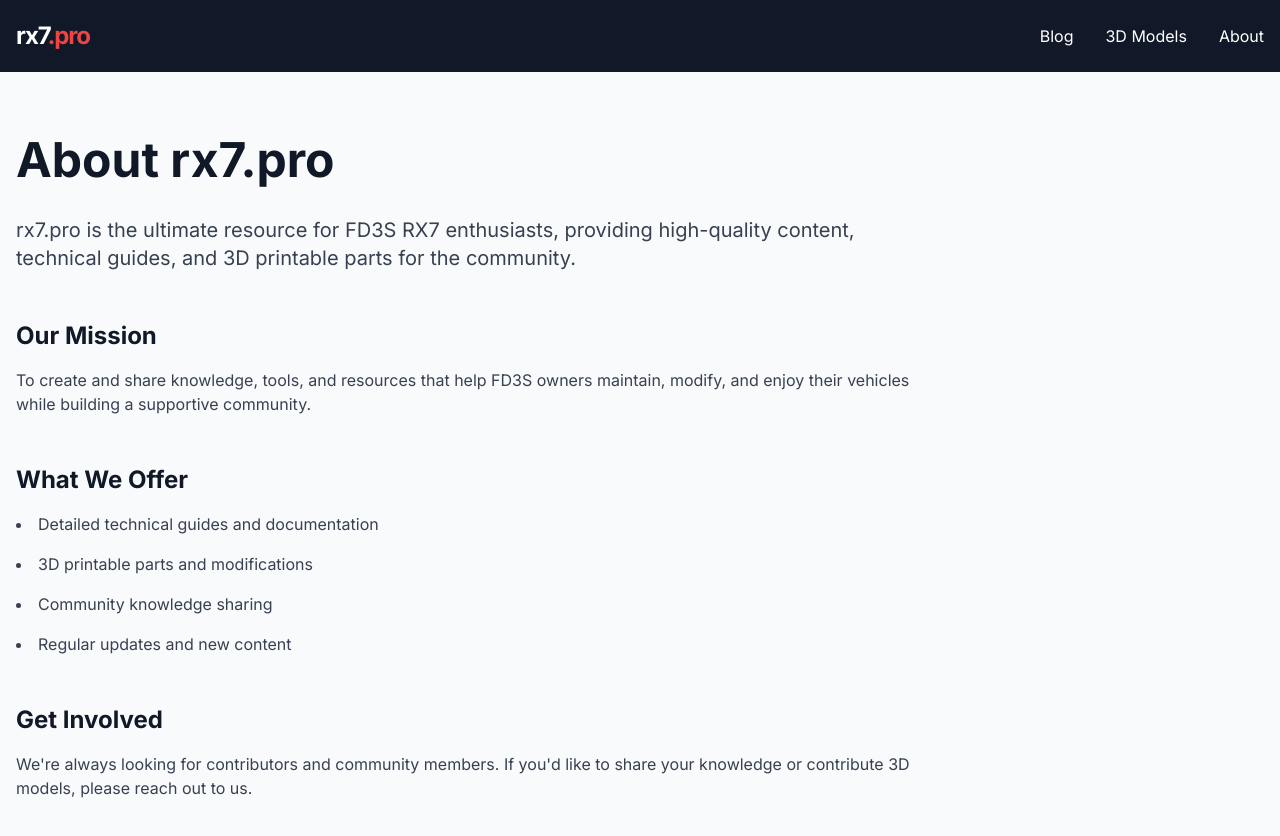
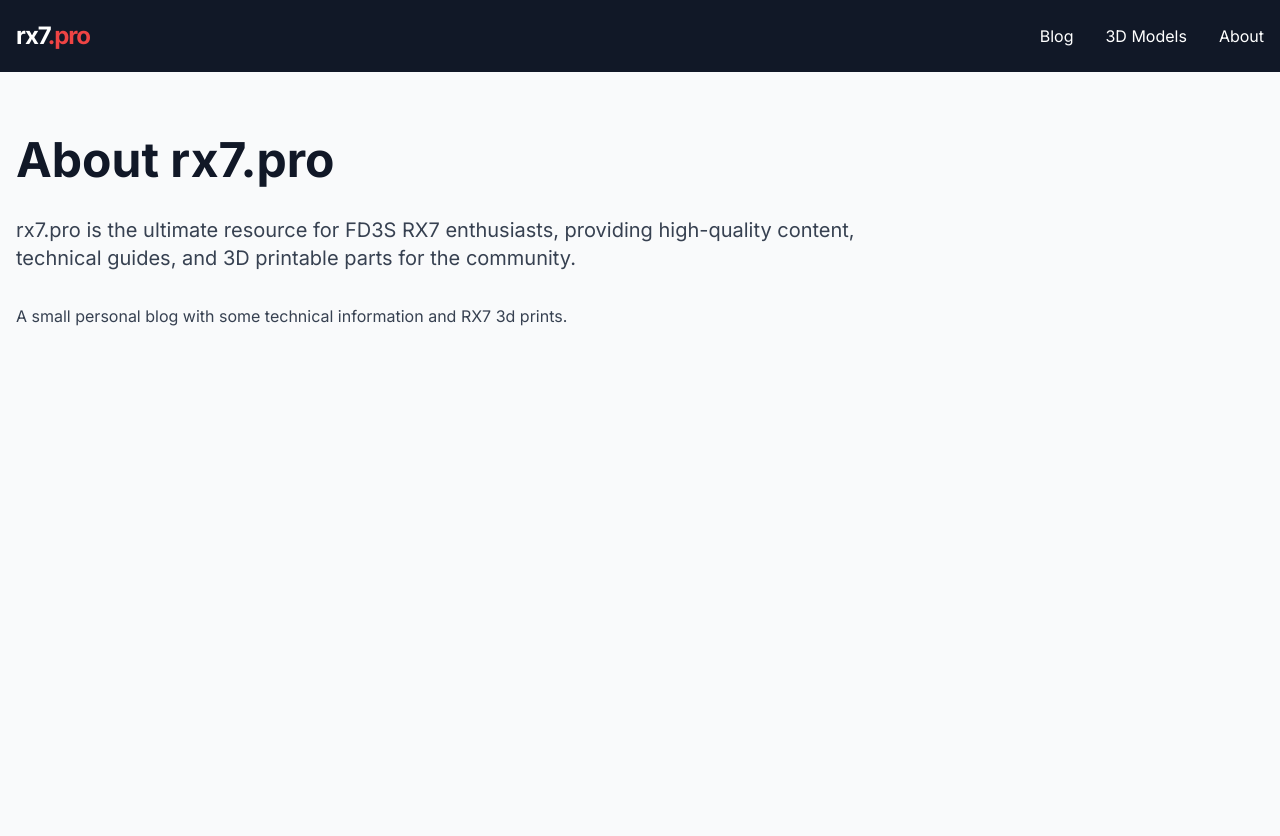
Before and after one commit to tingtom/rx7_blog, a Next.js app: page /about in a window 1280 px wide. Shown: the top 836 px of the page. After the commit the page ends 800 px from the top, so only its background shows below. Built offline with nearby package versions, Linux system fonts and the light colour scheme.

Commit message:
Show message with no models

```diff
--- a/src/app/about/page.tsx
+++ b/src/app/about/page.tsx
@@ -10,24 +10,8 @@
           technical guides, and 3D printable parts for the community.
         </p>
 
-        <h2 className="text-2xl font-bold text-gray-900 mt-12 mb-4">Our Mission</h2>
         <p className="text-gray-700 mb-8">
-          To create and share knowledge, tools, and resources that help FD3S owners maintain,
-          modify, and enjoy their vehicles while building a supportive community.
-        </p>
-
-        <h2 className="text-2xl font-bold text-gray-900 mt-12 mb-4">What We Offer</h2>
-        <ul className="list-disc list-inside text-gray-700 space-y-4 mb-8">
-          <li>Detailed technical guides and documentation</li>
-          <li>3D printable parts and modifications</li>
-          <li>Community knowledge sharing</li>
-          <li>Regular updates and new content</li>
-        </ul>
-
-        <h2 className="text-2xl font-bold text-gray-900 mt-12 mb-4">Get Involved</h2>
-        <p className="text-gray-700">
-          We&apos;re always looking for contributors and community members. If you&apos;d like to share your
-          knowledge or contribute 3D models, please reach out to us.
+          A small personal blog with some technical information and RX7 3d prints.
         </p>
       </div>
     </div>
--- a/src/app/models/[slug]/page.tsx
+++ b/src/app/models/[slug]/page.tsx
@@ -5,7 +5,7 @@
 
 async function getModel(slug: string) {
   return await sanityFetch<any>(`
-    *[_type == "model3d" && slug.current == $slug][0] {
+    *[_type == "model3d" && defined(publishedAt) && slug.current == $slug][0] {
       title,
       description,
       modelFile,
--- a/src/app/models/page.tsx
+++ b/src/app/models/page.tsx
@@ -3,7 +3,7 @@
 
 export default async function ModelsPage() {
   const models = await sanityFetch<any[]>(`
-    *[_type == "model3d"] | order(publishedAt desc) {
+    *[_type == "model3d" && defined(publishedAt)] | order(publishedAt desc) {
       title,
       slug,
       previewImage,
@@ -22,6 +22,9 @@
         {models.map((model) => (
           <Model3DPreview key={model.slug.current} {...model} />
         ))}
+        {models.length === 0 && (
+          <p className="text-gray-600">No 3D models have been added yet.</p>
+        )}
       </div>
     </div>
   );
--- a/src/app/page.tsx
+++ b/src/app/page.tsx
@@ -14,7 +14,7 @@
   `);
 
   const models = await sanityFetch<any[]>(`
-    *[_type == "model3d"] | order(publishedAt desc)[0...3] {
+    *[_type == "model3d" && defined(publishedAt)] | order(publishedAt desc)[0...3] {
       title,
       slug,
       previewImage,
@@ -95,6 +95,9 @@
             {models.map((model) => (
               <Model3DPreview key={model.slug.current} {...model} />
             ))}
+            {models.length === 0 && (
+              <p className="text-gray-600">No 3D models have been added yet.</p>
+            )}
           </div>
         </section>
       </div>
```
